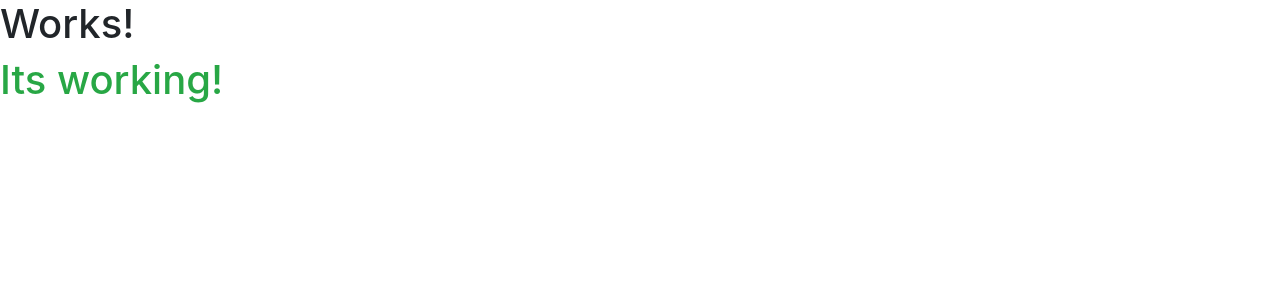
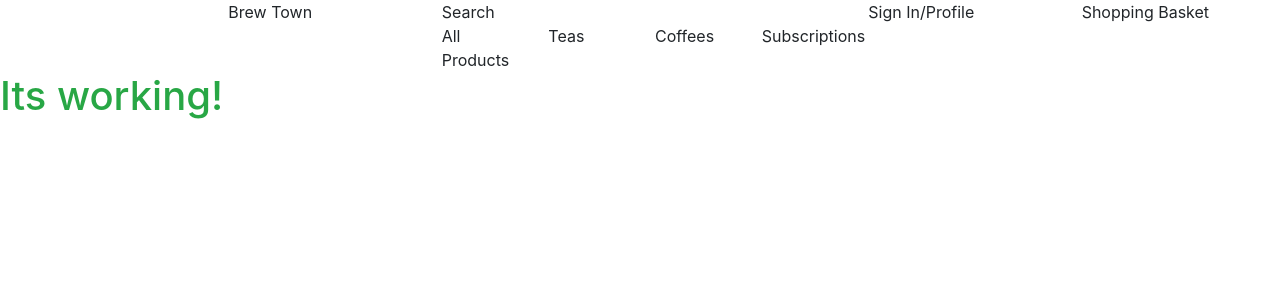
Before and after one commit to Code-Institute-Submissions/https-github.com-IBrazyI-Brew_Town, a Django app: page / in a window 1280 px wide. Shown: the top 300 px of the page. Run offline with Django 3.2, Linux system fonts and the light colour scheme; some libraries are stand-ins or nearby versions.

Commit message:
Added basic structure to base.html

```diff
--- a/templates/base.html
+++ b/templates/base.html
@@ -31,10 +31,23 @@
     <title>Brew Town</title>
   </head>
   <body>
-    <header><h1>Works!</h1></header>
+    <header class="container-fluid">
+      <div class="row">
+        <div class="col-2 offset-2">Brew Town</div>
+        <div class="col-4">Search</div>
+        <div class="col-2">Sign In/Profile</div>
+        <div class="col-2">Shopping Basket</div>
+      </div>
+      <div class="row justify-content-center">
+          <div class="col-1">All Products</div>
+          <div class="col-1">Teas</div>
+          <div class="col-1">Coffees</div>
+          <div class="col-1">Subscriptions</div>
+      </div>
+    </header>
 
     {% if messages %}
-    <div>Messages Here!</div>
+      <div>Messages Here!</div>
     {% endif %}
 
     {% block content %}
```
